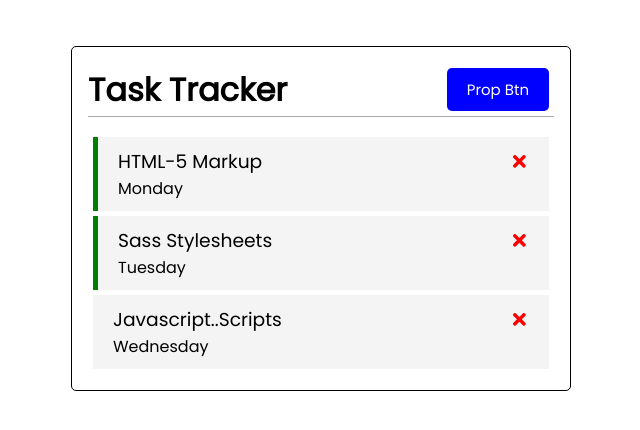
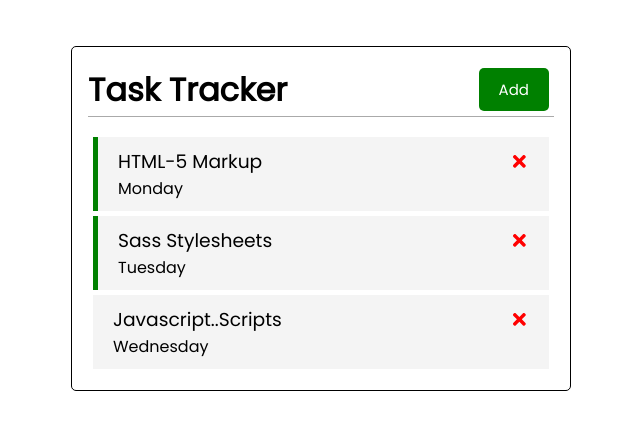
Before and after one commit to ShakexSempe/react-task-tracker, a React (Create React App) app: page / in a window 1280 px wide. Shown: the top 430 px of the page, without its empty margins (319-959 px from the left). Built offline with nearby package versions, Linux system fonts and the light colour scheme.

Commit message:
header button

```diff
--- a/src/App.js
+++ b/src/App.js
@@ -60,7 +60,8 @@ function App() {
   return (
     <div className="container">
       {/* HEADER PROP(onAdd) THAT RUNS FUNCTION THAT SETS OPPOSITE OF SHOWTASK BOOLEAN */}
-      <Header onAdd={() => setShowAddTasks(!showAddTask)} />
+      <Header onAdd={() => setShowAddTasks(!showAddTask)}
+              showAdd={showAddTask}/>
       {/* WRAP ADD TASKS IN 'showAddTasks' AND DISPLAY WHEN BOOLEAN = TRUE */}
       {/* IF BOOLEAN = TRUE THEN <ADDTASK />*/}
       {showAddTask && <AddTask onAdd={addTask} />}
--- a/src/components/Header.js
+++ b/src/components/Header.js
@@ -1,15 +1,15 @@
 import PropTypes from 'prop-types'
 import Button from './Button'
 
-const Header = ({ title, onAdd }) => {
+const Header = ({ title, onAdd, showAdd }) => {
 
 
     return (
         <header style={{borderBottom: "1px solid #0005"}} className='header'>
             <h1>{title}</h1>
             {/* BUTTON STYLES = PROPS */}
-            <Button bg={gradient.backgroundColor} color={gradient.color}
-                    text={gradient.text}
+            <Button bg={showAdd ? 'red' : 'green'} color={gradient.color}
+                    text={showAdd ? 'Close' : 'Add'}
                     onClick={onAdd} />
         </header>
     )
```
